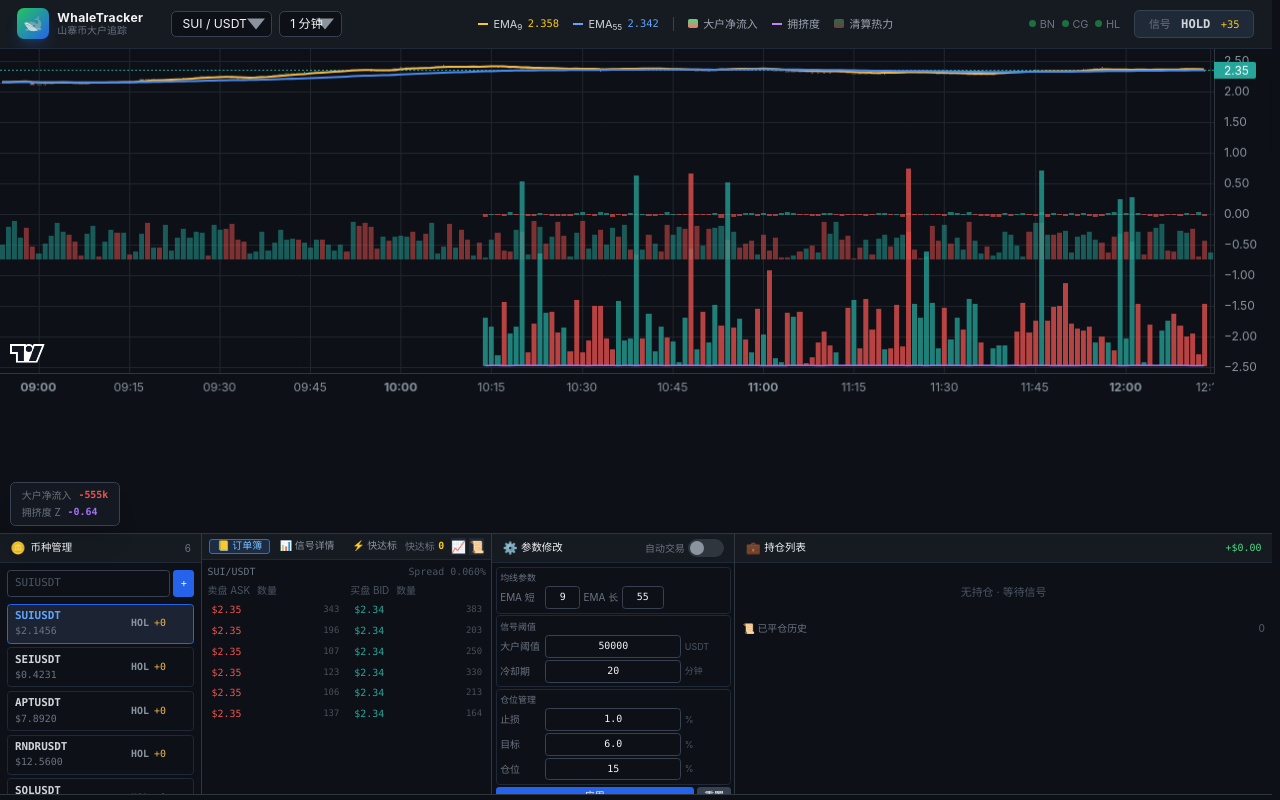
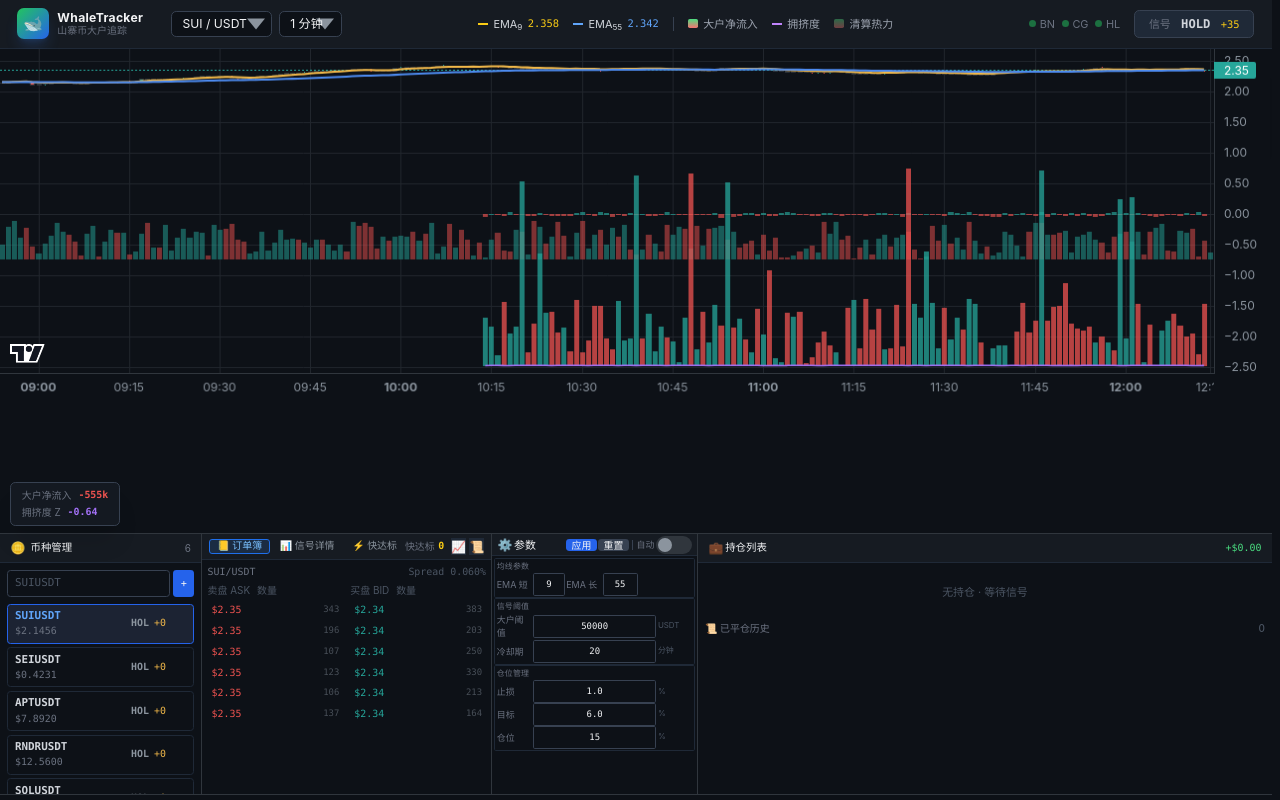
Before and after one commit to 65306272-alt/whale-tracker, an Electron app: page src/renderer/index.html in a window 1280 px wide. Drawn offline with Linux system fonts and the light colour scheme; no server answers; animation ran at ten frames a second.

Commit message:
style: 参数面板再缩小, 应用/重置移到header自动交易前, 面板宽200→180

```diff
--- a/src/renderer/index.html
+++ b/src/renderer/index.html
@@ -221,84 +221,82 @@
                 </div>
 
                 <!-- ==================== 面板 3: 参数修改 ==================== -->
-                <div id="panelParams" class="wt-panel flex flex-col" style="min-width:200px; flex:0 0 auto">
-                    <div class="wt-panel-header flex items-center justify-between px-3 py-1.5 border-b border-gray-800 bg-[#161b22]">
-                        <div class="flex items-center gap-1">
+                <div id="panelParams" class="wt-panel flex flex-col" style="min-width:180px; flex:0 0 auto">
+                    <div class="wt-panel-header flex items-center justify-between px-1.5 py-0.5 border-b border-gray-800 bg-[#161b22]">
+                        <div class="flex items-center gap-0.5">
                             <span>⚙️</span>
-                            <span class="text-xs font-medium">参数修改</span>
+                            <span class="text-[11px] font-medium">参数</span>
                         </div>
-                        <!-- 自动交易开关 -->
-                        <div class="flex items-center gap-1">
-                            <span class="text-[10px] text-gray-500">自动交易</span>
+                        <!-- 右: 应用/重置 + 自动交易 -->
+                        <div class="flex items-center gap-0.5">
+                            <button id="applyParams"  class="px-1.5 py-0 bg-blue-600 hover:bg-blue-500 rounded text-[10px] font-medium leading-tight">应用</button>
+                            <button id="resetParams"  class="px-1.5 py-0 bg-gray-700 hover:bg-gray-600 rounded text-[10px] leading-tight">重置</button>
+                            <span class="w-px h-3 bg-gray-700 mx-0.5"></span>
+                            <span class="text-[9px] text-gray-500">自动</span>
                             <label class="toggle-switch" title="开启后信号触发自动下单">
                                 <input type="checkbox" id="autoTradeEnabled">
                                 <span class="toggle-slider"></span>
                             </label>
                         </div>
                     </div>
-                    <div class="wt-panel-body flex-1 p-1 overflow-hidden flex flex-col gap-0.5">
+                    <div class="wt-panel-body flex-1 p-0.5 overflow-hidden flex flex-col gap-0">
                         <!-- EMA -->
-                        <div class="bg-[#0d1117] rounded p-1 border border-gray-800">
-                            <div class="text-[9px] text-gray-500 mb-0.5 font-medium">均线参数</div>
-                            <div class="flex items-center gap-1 text-[10px]">
-                                <label class="text-gray-500 w-12">EMA 短</label>
-                                <input id="emaShort" type="number" value="9" min="2" class="wt-input w-10 bg-[#0d1117] border border-gray-700 rounded px-1 py-0 text-center font-mono text-[10px]">
+                        <div class="bg-[#0d1117] rounded-sm p-0.5 border border-gray-800">
+                            <div class="text-[8px] text-gray-500 mb-0 font-medium uppercase tracking-wide">均线参数</div>
+                            <div class="flex items-center gap-0.5 text-[9px]">
+                                <label class="text-gray-500 w-10">EMA 短</label>
+                                <input id="emaShort" type="number" value="9" min="2" class="wt-input w-9 bg-[#0d1117] border border-gray-700 rounded-sm px-1 py-0 text-center font-mono text-[9px]">
                                 <label class="text-gray-500 w-10">EMA 长</label>
-                                <input id="emaLong" type="number" value="55" min="5" class="wt-input w-12 bg-[#0d1117] border border-gray-700 rounded px-1 py-0 text-center font-mono text-[10px]">
+                                <input id="emaLong" type="number" value="55" min="5" class="wt-input w-10 bg-[#0d1117] border border-gray-700 rounded-sm px-1 py-0 text-center font-mono text-[9px]">
                             </div>
                         </div>
 
                         <!-- 阈值 -->
-                        <div class="bg-[#0d1117] rounded p-1 border border-gray-800">
-                            <div class="text-[9px] text-gray-500 mb-0.5 font-medium">信号阈值</div>
-                            <div class="flex flex-col gap-0.5 text-[10px]">
-                                <div class="flex items-center gap-1">
-                                    <label class="text-gray-500 w-12">大户阈值</label>
-                                    <input id="whaleThreshold" type="number" value="50000" step="1000" class="wt-input flex-1 bg-[#0d1117] border border-gray-700 rounded px-1 py-0 text-center font-mono text-[10px]">
-                                    <span class="text-gray-600 text-[9px] w-12">USDT</span>
+                        <div class="bg-[#0d1117] rounded-sm p-0.5 border border-gray-800">
+                            <div class="text-[8px] text-gray-500 mb-0 font-medium uppercase tracking-wide">信号阈值</div>
+                            <div class="flex flex-col gap-0 text-[9px]">
+                                <div class="flex items-center gap-0.5">
+                                    <label class="text-gray-500 w-10">大户阈值</label>
+                                    <input id="whaleThreshold" type="number" value="50000" step="1000" class="wt-input flex-1 bg-[#0d1117] border border-gray-700 rounded-sm px-1 py-0 text-center font-mono text-[9px]">
+                                    <span class="text-gray-600 text-[8px] w-10">USDT</span>
                                 </div>
-                                <div class="flex items-center gap-1">
-                                    <label class="text-gray-500 w-12">冷却期</label>
-                                    <input id="cooldown" type="number" value="20" min="0" class="wt-input flex-1 bg-[#0d1117] border border-gray-700 rounded px-1 py-0 text-center font-mono text-[10px]">
-                                    <span class="text-gray-600 text-[9px] w-12">分钟</span>
+                                <div class="flex items-center gap-0.5">
+                                    <label class="text-gray-500 w-10">冷却期</label>
+                                    <input id="cooldown" type="number" value="20" min="0" class="wt-input flex-1 bg-[#0d1117] border border-gray-700 rounded-sm px-1 py-0 text-center font-mono text-[9px]">
+                                    <span class="text-gray-600 text-[8px] w-10">分钟</span>
                                 </div>
                             </div>
                         </div>
 
                         <!-- 仓位管理 -->
-                        <div class="bg-[#0d1117] rounded p-1 border border-gray-800">
-                            <div class="text-[9px] text-gray-500 mb-0.5 font-medium">仓位管理</div>
-                            <div class="flex flex-col gap-0.5 text-[10px]">
-                                <div class="flex items-center gap-1">
-                                    <label class="text-gray-500 w-12">止损</label>
-                                    <input id="stopLoss" type="number" value="1.0" step="0.1" class="wt-input flex-1 bg-[#0d1117] border border-gray-700 rounded px-1 py-0 text-center font-mono text-[10px]">
-                                    <span class="text-gray-600 text-[9px] w-12">%</span>
+                        <div class="bg-[#0d1117] rounded-sm p-0.5 border border-gray-800">
+                            <div class="text-[8px] text-gray-500 mb-0 font-medium uppercase tracking-wide">仓位管理</div>
+                            <div class="flex flex-col gap-0 text-[9px]">
+                                <div class="flex items-center gap-0.5">
+                                    <label class="text-gray-500 w-10">止损</label>
+                                    <input id="stopLoss" type="number" value="1.0" step="0.1" class="wt-input flex-1 bg-[#0d1117] border border-gray-700 rounded-sm px-1 py-0 text-center font-mono text-[9px]">
+                                    <span class="text-gray-600 text-[8px] w-10">%</span>
                                 </div>
-                                <div class="flex items-center gap-1">
-                                    <label class="text-gray-500 w-12">目标</label>
-                                    <input id="takeProfit" type="number" value="6.0" step="0.5" class="wt-input flex-1 bg-[#0d1117] border border-gray-700 rounded px-1 py-0 text-center font-mono text-[10px]">
-                                    <span class="text-gray-600 text-[9px] w-12">%</span>
+                                <div class="flex items-center gap-0.5">
+                                    <label class="text-gray-500 w-10">目标</label>
+                                    <input id="takeProfit" type="number" value="6.0" step="0.5" class="wt-input flex-1 bg-[#0d1117] border border-gray-700 rounded-sm px-1 py-0 text-center font-mono text-[9px]">
+                                    <span class="text-gray-600 text-[8px] w-10">%</span>
                                 </div>
-                                <div class="flex items-center gap-1">
-                                    <label class="text-gray-500 w-12">仓位</label>
-                                    <input id="positionPct" type="number" value="15" min="1" max="50" class="wt-input flex-1 bg-[#0d1117] border border-gray-700 rounded px-1 py-0 text-center font-mono text-[10px]">
-                                    <span class="text-gray-600 text-[9px] w-12">%</span>
+                                <div class="flex items-center gap-0.5">
+                                    <label class="text-gray-500 w-10">仓位</label>
+                                    <input id="positionPct" type="number" value="15" min="1" max="50" class="wt-input flex-1 bg-[#0d1117] border border-gray-700 rounded-sm px-1 py-0 text-center font-mono text-[9px]">
+                                    <span class="text-gray-600 text-[8px] w-10">%</span>
                                 </div>
                             </div>
                         </div>
 
-                        <!-- 应用 / 重置 -->
-                        <div class="flex gap-1">
-                            <button id="applyParams" class="flex-1 px-2 py-0.5 bg-blue-600 hover:bg-blue-500 rounded text-[10px] font-medium transition">应用</button>
-                            <button id="resetParams" class="px-2 py-0.5 bg-gray-700 hover:bg-gray-600 rounded text-[10px] transition">重置</button>
-                        </div>
                     </div>
                 </div>
 
                 <!-- ==================== 面板 4: 持仓列表 ==================== -->
                 <div id="panelPositions" class="wt-panel flex flex-col" style="min-width:340px; flex:1 0 0">
                     <div class="wt-panel-header flex items-center justify-between px-3 py-1.5 border-b border-gray-800 bg-[#161b22]">
-                        <div class="flex items-center gap-1">
+                        <div class="flex items-center gap-0.5">
                             <span>💼</span>
                             <span class="text-xs font-medium">持仓列表</span>
                         </div>
```
